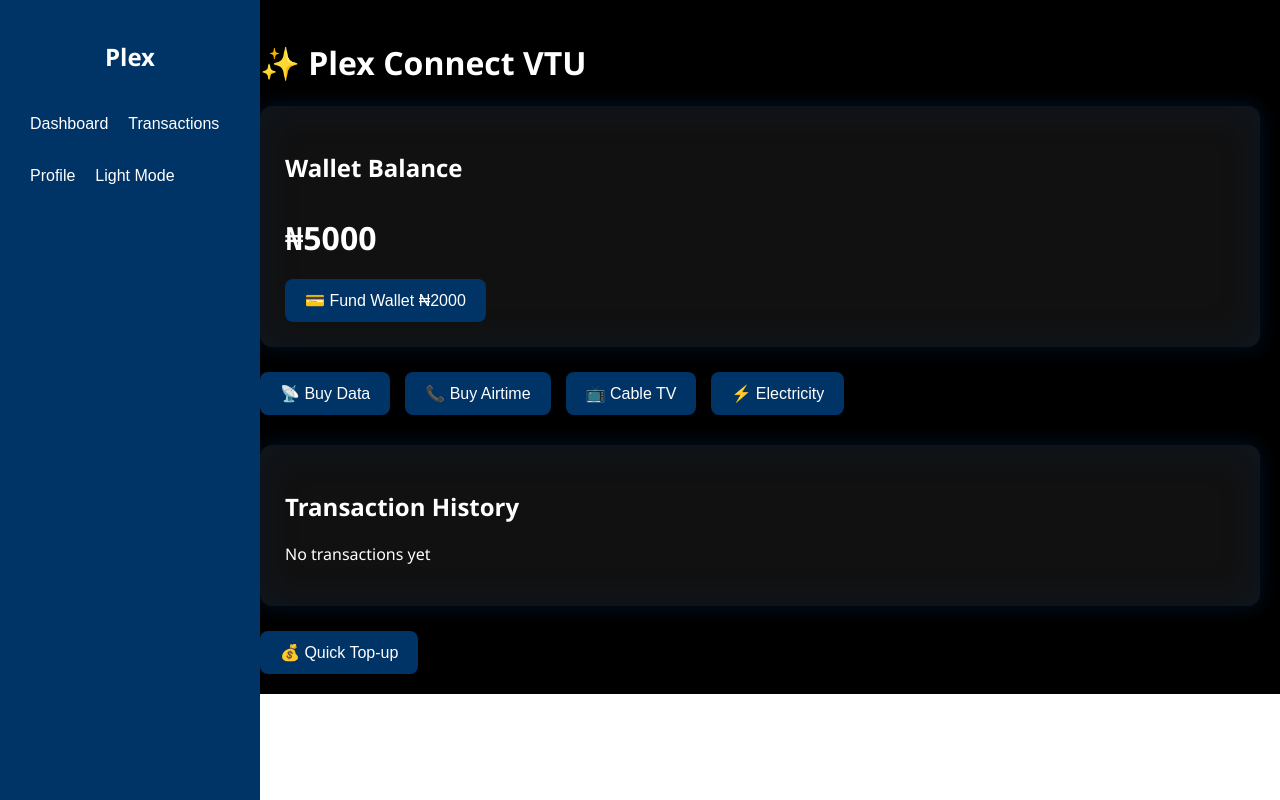
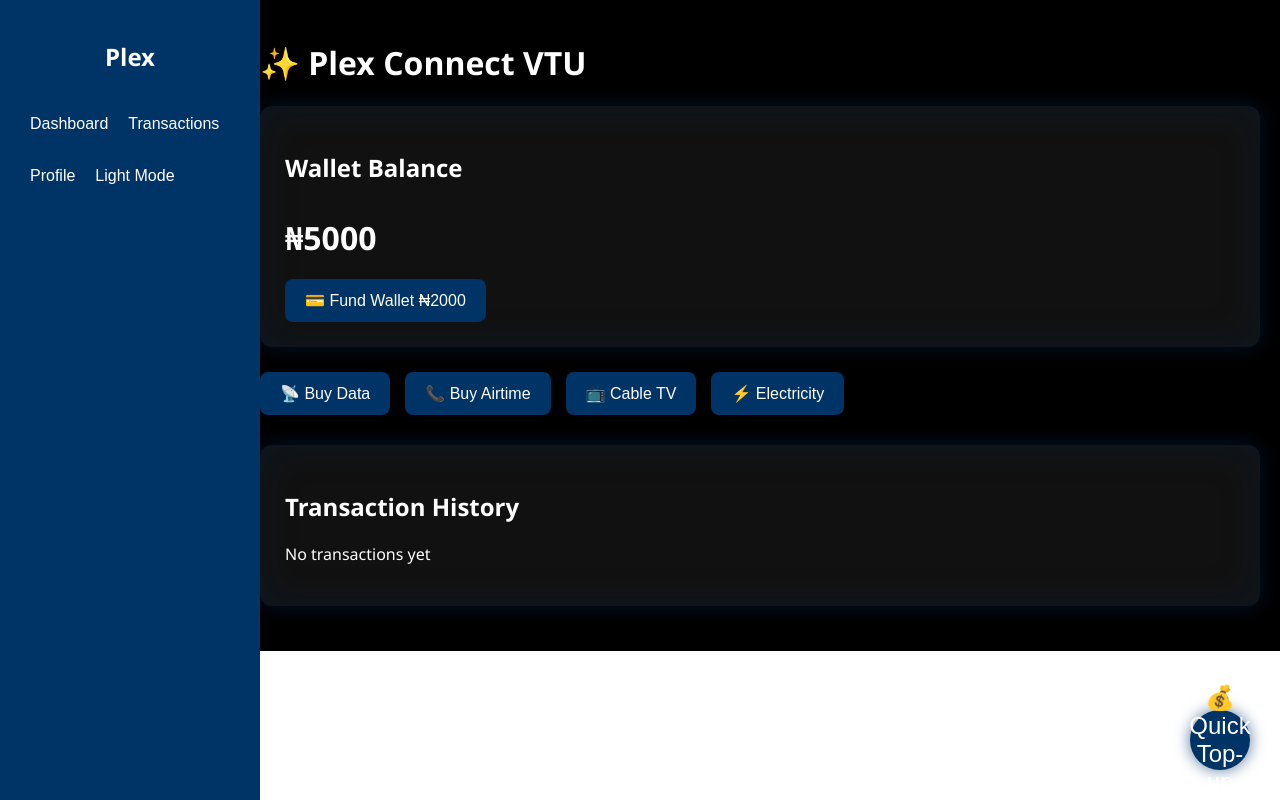
Before and after one commit to PApi0987/plex-connect-frontend, a React app: page / in a window 1280 px wide. Built offline with nearby package versions, Linux system fonts and the light colour scheme.

Commit message:
Update styles.css

```diff
--- a/src/styles.css
+++ b/src/styles.css
@@ -217,3 +217,59 @@
     padding: 10px 0;
   }
      }
+
+/* Notifications */
+.notifications {
+  position: fixed;
+  top: 20px;
+  right: 20px;
+  z-index: 9999;
+  display: flex;
+  flex-direction: column;
+  gap: 10px;
+}
+
+.notification {
+  background-color: #003366;
+  color: #fff;
+  padding: 12px 20px;
+  border-radius: 8px;
+  box-shadow: 0 0 15px #000;
+  animation: slide-in 0.4s ease-out;
+}
+
+@keyframes slide-in {
+  0% { opacity: 0; transform: translateX(50px); }
+  100% { opacity: 1; transform: translateX(0); }
+}
+
+/* Floating Action Button */
+.fab {
+  position: fixed;
+  bottom: 30px;
+  right: 30px;
+  border-radius: 50%;
+  width: 60px;
+  height: 60px;
+  font-size: 1.5rem;
+  display: flex;
+  align-items: center;
+  justify-content: center;
+  box-shadow: 0 0 15px #003366aa;
+  transition: transform 0.2s ease;
+}
+
+.fab:hover {
+  transform: scale(1.1);
+}
+
+/* Dark/Light FAB colors */
+.app.dark-mode .fab {
+  background-color: #003366;
+  color: #fff;
+}
+
+.app.light-mode .fab {
+  background-color: #d3d3d3;
+  color: #003366;
+   }
```
